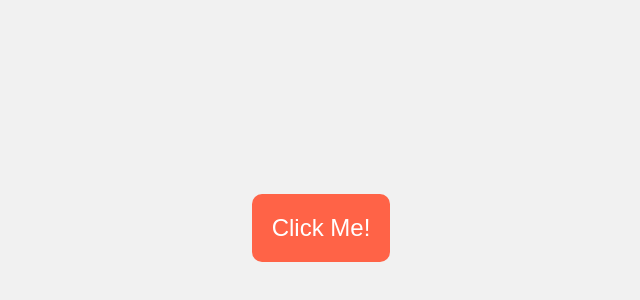
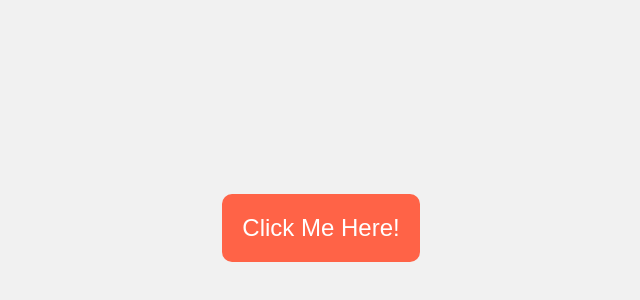
Before and after one commit to benwellingstein/duckTest, a plain HTML site: page public/index.html in a window 1280 px wide. Shown: the part 170-470 px from the top of the page, without its empty margins (319-959 px from the left). Drawn offline with Linux system fonts and the light colour scheme.

```diff
--- a/public/index.html
+++ b/public/index.html
@@ -8,7 +8,7 @@
 </head>
 <body>
     <div class="container">
-        <button id="actionButton">Click Me!</button>
+        <button id="actionButton">Click Me Here!</button>
         <div id="duck-container">
             <!-- Ducks will be dynamically added here -->
         </div>
```
